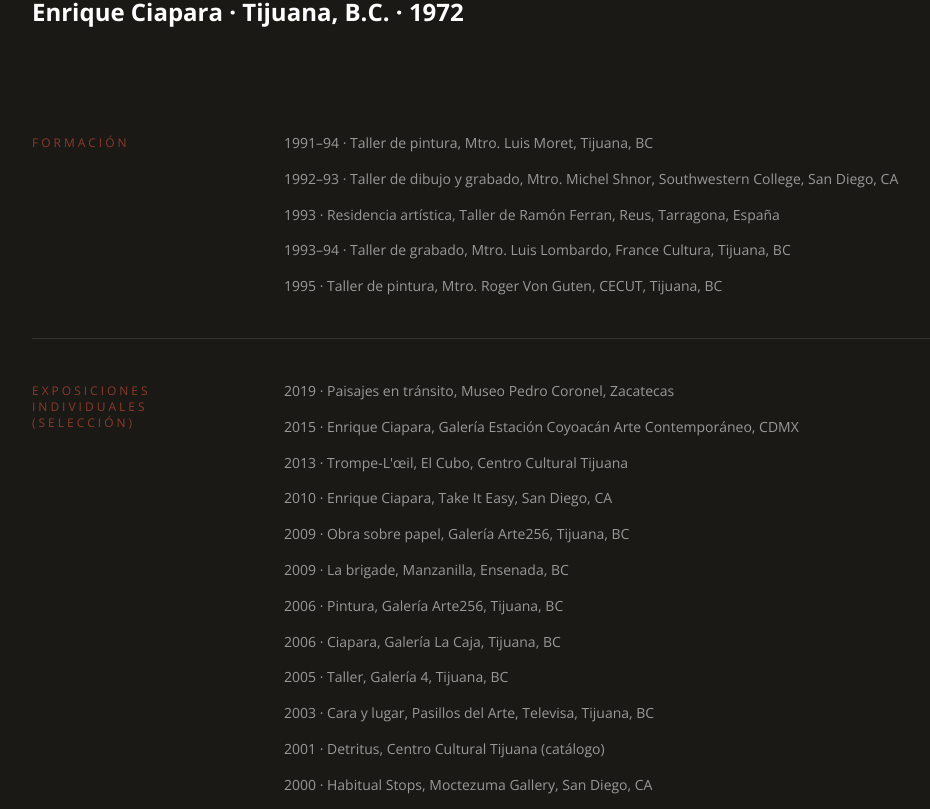
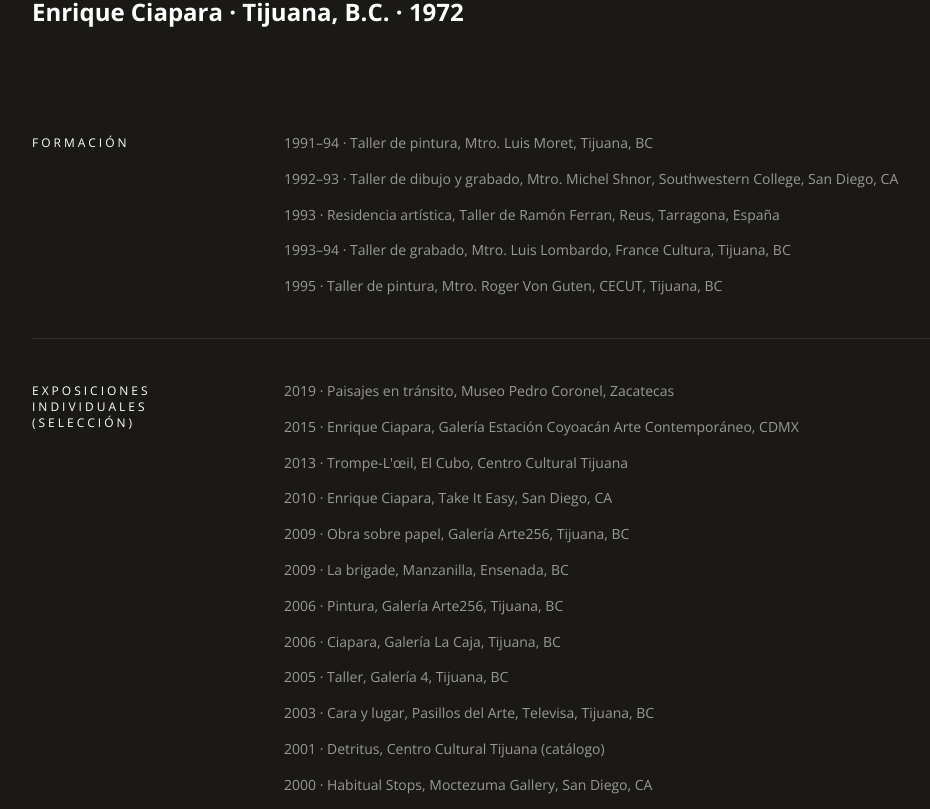
Before and after one commit to Kevin-ecometrics/ciapara-page, a Next.js app: page /about in a window 1280 px wide. Shown: the part 6091-6900 px from the top of the page, without its empty margins (8-938 px from the left). Built offline with nearby package versions, Linux system fonts and the light colour scheme.

Commit message:
update about

```diff
--- a/app/about/page.tsx
+++ b/app/about/page.tsx
@@ -582,7 +582,7 @@
             {cvSections.map((sec, si) => (
               <FadeIn key={sec.title} delay={si * 0.05}>
                 <div className="grid md:grid-cols-[220px_1fr] gap-8 py-10">
-                  <p className="text-xs tracking-[0.25em] uppercase text-[#8B3A2A] pt-1">
+                  <p className="text-xs tracking-[0.25em] uppercase text-white pt-1">
                     {sec.title}
                   </p>
                   <ul className="space-y-3">
@@ -599,7 +599,7 @@
             {/* Otras actividades */}
             <FadeIn delay={0.25}>
               <div className="grid md:grid-cols-[220px_1fr] gap-8 py-10">
-                <p className="text-xs tracking-[0.25em] uppercase text-[#8B3A2A] pt-1">
+                <p className="text-xs tracking-[0.25em] uppercase text-white pt-1">
                   Otras actividades
                 </p>
                 <ul className="space-y-3 text-sm text-white/55 leading-[1.7]">
```
